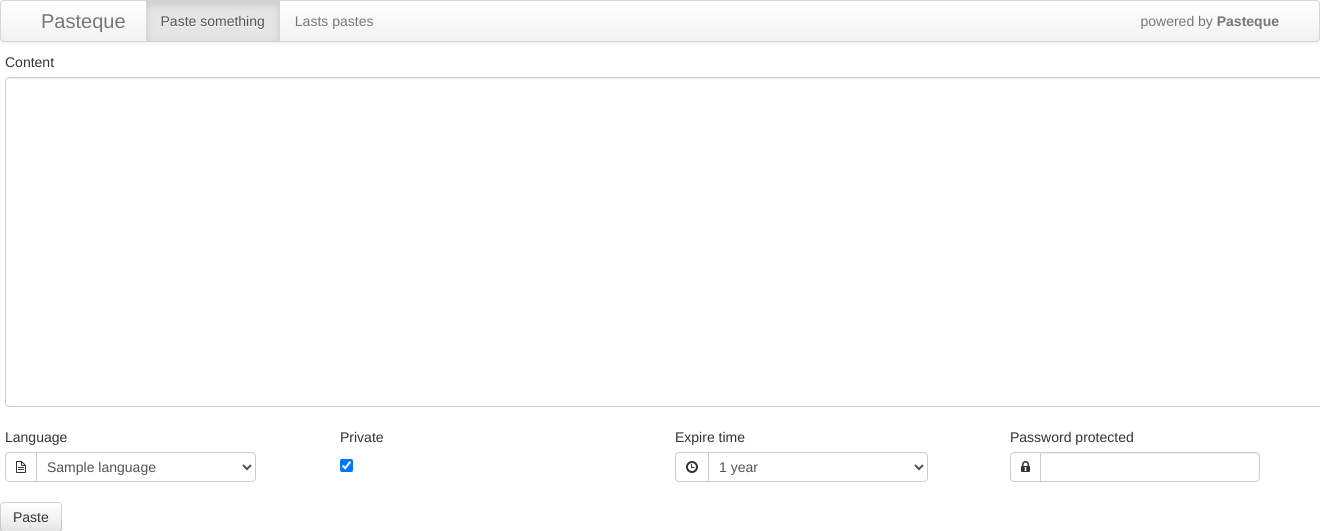
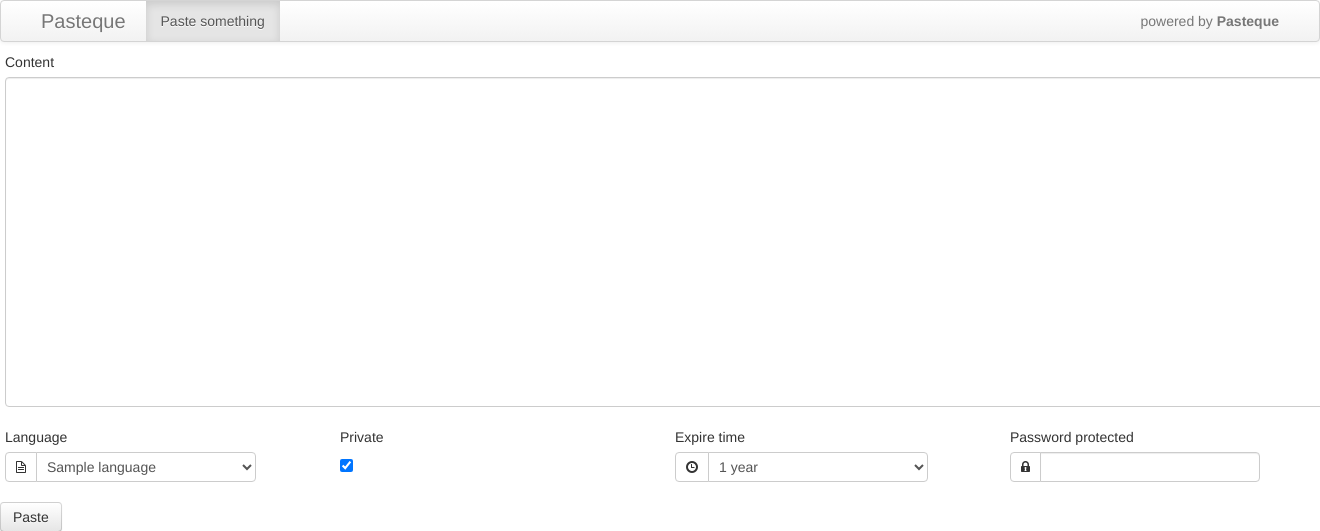
Before and after one commit to JulienPalard/pasteque, a Django app: page / in a window 1320 px wide; the page is wider, and only the part inside the window is pictured. Shown: the top 531 px of that part. Run offline with Django 3.2, Linux system fonts and the light colour scheme; tables that the repository leaves empty hold one stand-in row (values such as "Sample post"); some libraries are stand-ins or nearby versions.

```diff
--- a/paste/templates/base.html
+++ b/paste/templates/base.html
@@ -29,7 +29,6 @@
         <ul class="nav">
           {% block nav %}
           <li class="{% if menu == 'index'%}active{% endif %}"><a href="{% url 'index' %}">{% trans 'Paste something' %}</a></li>
-          <li class="{% if menu == 'history'%}active{% endif %}"><a href="{% url 'history' %}">{% trans 'Lasts pastes' %}</a></li>
           {% endblock %}
         </ul>
       </div><!--/.nav-collapse -->
```
